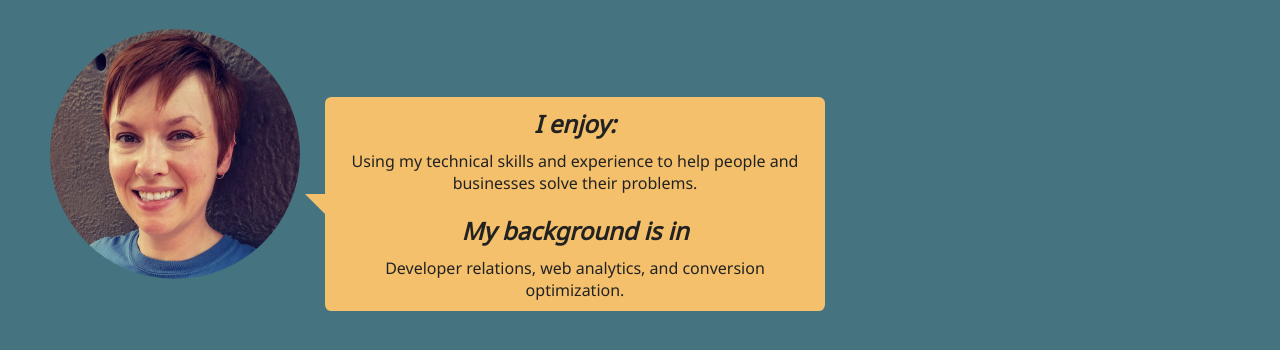
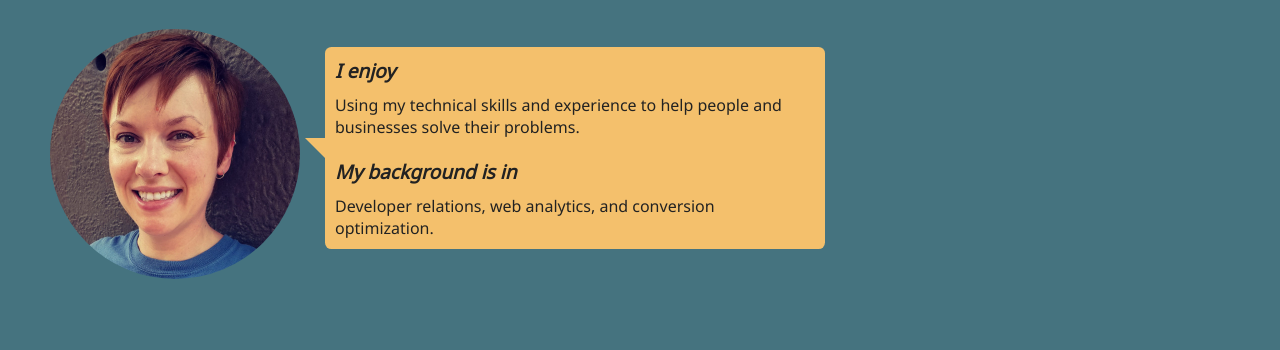
Before and after one commit to jankleinert/jankleinert.github.io, a plain HTML site: page index.html in a window 1280 px wide. Shown: the part 140-490 px from the top of the page. Drawn offline with Linux system fonts and the light colour scheme.

Commit message:
updated intro

```diff
--- a/css/main.css
+++ b/css/main.css
@@ -27,11 +27,10 @@ nav a {
 h1 {
 	color: #f4c06c;
 	font-size: 3rem;
-	text-align: left;
 }
 
 .intro {
-	text-align: center;
+	text-align: left;
 	padding-left: 50px;
 
 }
@@ -40,7 +39,7 @@ h1 {
 	/*color: #f4c06c;*/
 	font-weight: bold;
 	font-style: italic;
-	font-size: 1.5em;
+	font-size: 1.2em;
 	padding: 10px 10px 10px 10px;
 }
 
@@ -68,7 +67,8 @@ h1 {
 	color: #222222;
 	width: 500px;
 	margin-left: 275px;
-	margin-top: 100px;
+	margin-top: 50px;
+
 }
 
 .speech-bubble:after {
--- a/index.html
+++ b/index.html
@@ -33,7 +33,7 @@
       <h1>Hi! I'm Jan Kleinert.</h1>
       <div class="img-circular"></div>
       <div class="speech-bubble">
-        <div class="intro-title enjoy">I enjoy:</div>
+        <div class="intro-title enjoy">I enjoy</div>
         <div class="intro-text enjoy-text">Using my technical skills and experience to help people and businesses solve their problems.</div>
         <div class="intro-title my-background">My background is in</div>
         <div class="intro-text my-background-text">Developer relations, web analytics, and conversion optimization.</div>
```
